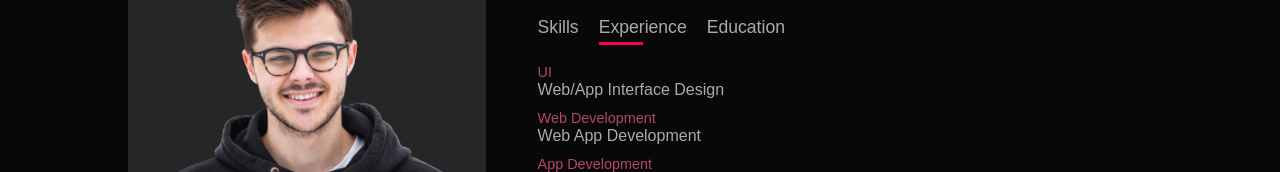
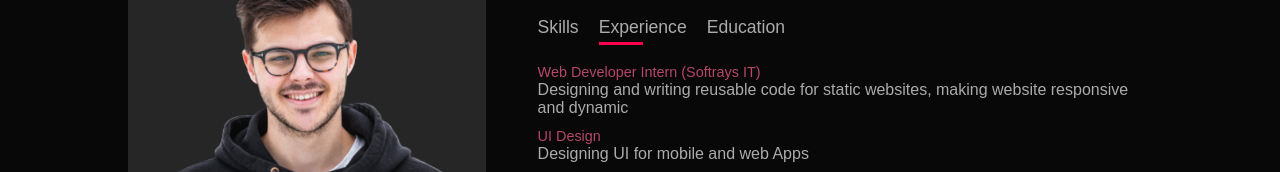
Before and after one commit to Freedteck/personal-portfolio, a plain HTML site: page index.html in a window 1280 px wide. Both pictures are taken after a click on the element "Experience". Shown: the part 628-800 px from the top of the page. Drawn offline with Linux system fonts and the light colour scheme.

Commit message:
add experience and education

```diff
--- a/index.html
+++ b/index.html
@@ -55,16 +55,16 @@
                     </div>
                     <div class="tab-content">
                         <ul>
-                            <li><span>UI</span><br>Web/App Interface Design</li>
-                            <li><span>Web Development</span><br>Web App Development</li>
-                            <li><span>App Development</span><br>Android App Development</li>
+                            <li><span>Web Developer Intern (Softrays IT)</span><br>Designing and writing reusable code for static websites, making website responsive and dynamic</li>
+                            <li><span>UI Design</span><br>Designing UI for mobile and web Apps</li>
+                            <li><span>App Development Intern (o2-tech Networks)</span><br>Building sample apps, writing efficient code for the apps</li>
                         </ul>
                     </div>
                     <div class="tab-content">
                         <ul>
-                            <li><span>UI/UX</span><br>Web/App Interface Design</li>
-                            <li><span>Web Development</span><br>Web App Development</li>
-                            <li><span>App Development</span><br>Android App Development</li>
+                            <li><span>2013 - 2017</span><br>Ijaye Housing Estate Senior Grammar School (IHESGS)</li>
+                            <li><span>2018 - 2024</span><br>University Of Ilorin (UNILORIN)</li>
+                            <li><span>2018 - 2024</span><br>University Of Ilorin (UNILORIN)</li>
                         </ul>
                     </div>
                 </div>
```
